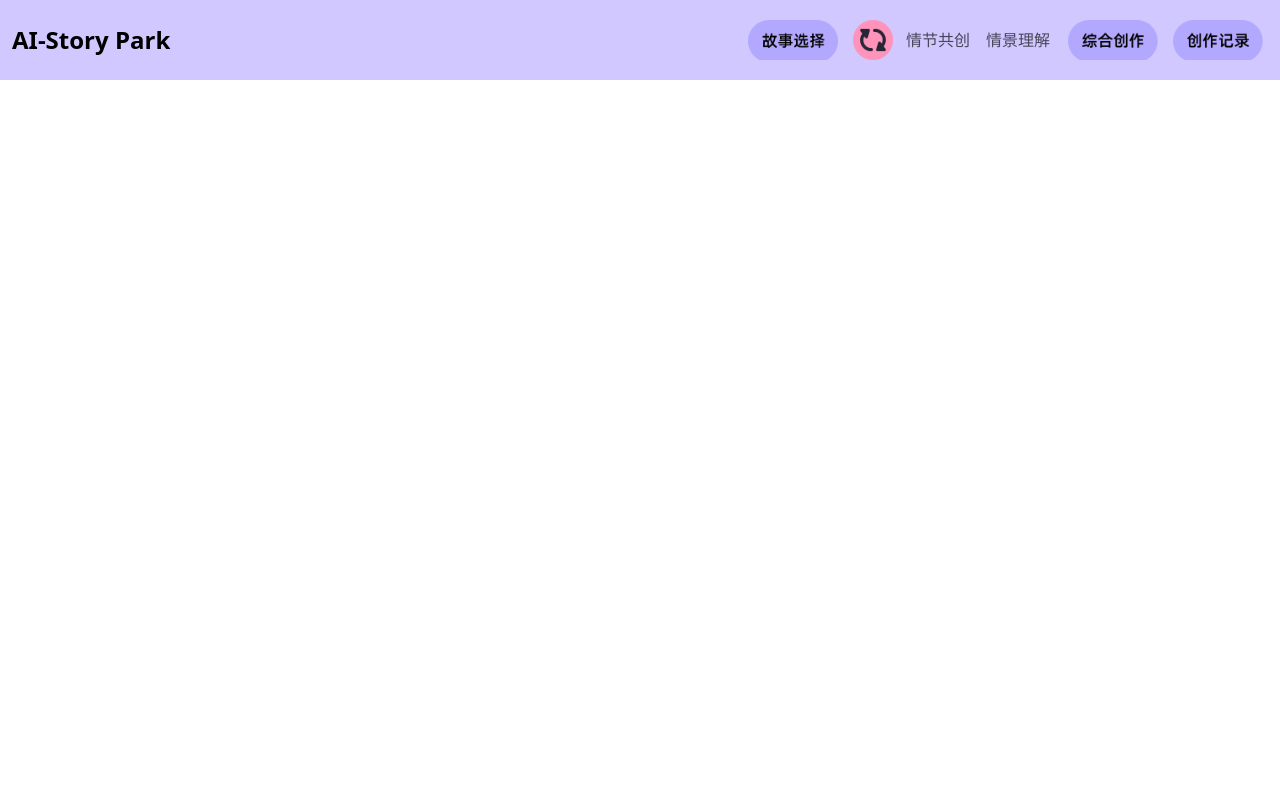
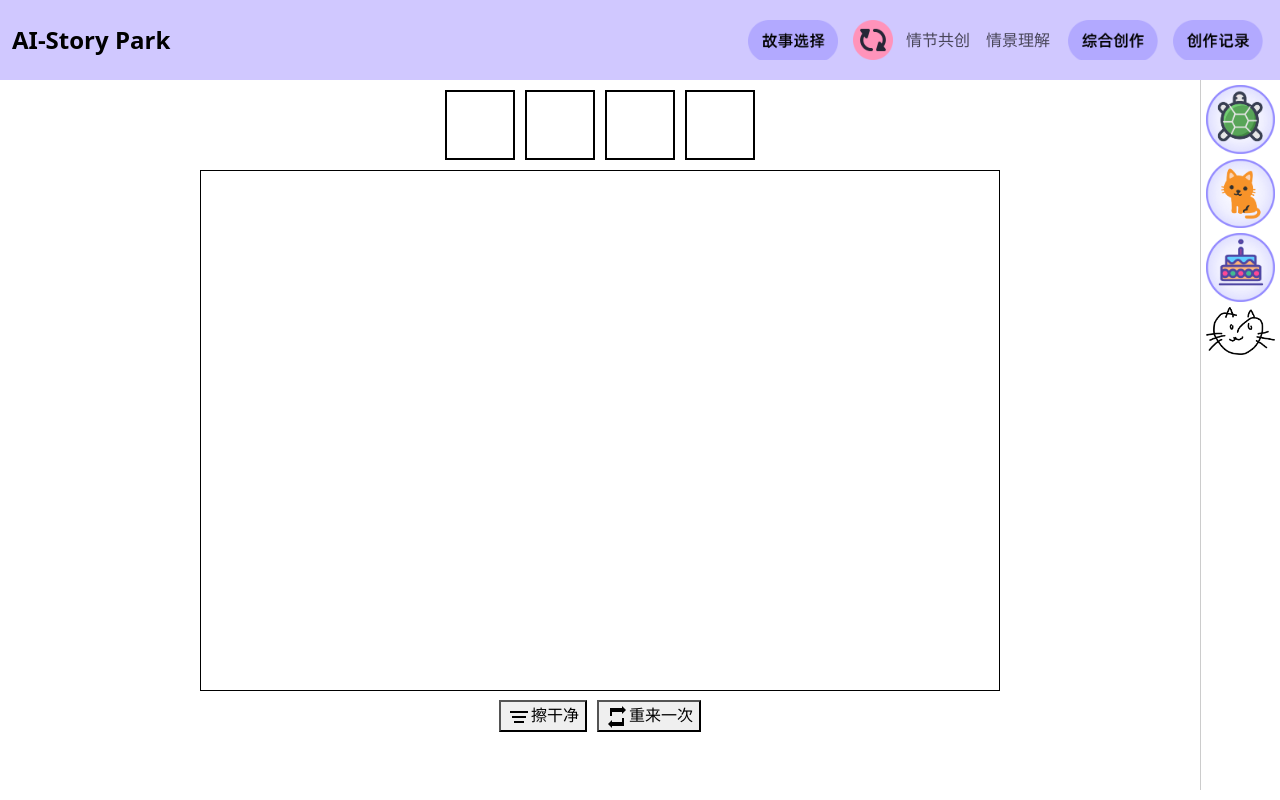
Before and after one commit to minedec/StoryPark, a React app in the folder storyparkreact/: page /PaintPage in a window 1280 px wide. Built offline with nearby package versions, Linux system fonts and the light colour scheme.

Commit message:
增加第二阶段画板hhh

```diff
--- a/storyparkreact/package.json
+++ b/storyparkreact/package.json
@@ -50,6 +50,8 @@
     "react-app-polyfill": "^3.0.0",
     "react-bootstrap": "^2.10.4",
     "react-dev-utils": "^12.0.1",
+    "react-dnd": "^16.0.1",
+    "react-dnd-html5-backend": "^16.0.1",
     "react-dom": "^18.2.0",
     "react-p5": "^1.4.1",
     "react-refresh": "^0.11.0",
--- a/storyparkreact/src/App.js
+++ b/storyparkreact/src/App.js
@@ -7,6 +7,7 @@ import {Button, Navbar, Nav, Container} from 'react-bootstrap'
 import { useNavigate } from 'react-router-dom';
 import SketchPad from './SketchPad';
 import { restartNewStory } from './util';
+import PaintPage from './PaintPage';
 
 let appData1 = {};
 
@@ -180,6 +181,7 @@ function App() {
       <Route path="/" element={<ChoosePage />} />
       <Route path="/choose-page" element={<ChoosePage />} />
       <Route path="/StoryPage" element={<StoryPage />} />
+      <Route path="/PaintPage" element={<PaintPage />} />
     </Routes>
     </Router>
   );
--- /dev/null
+++ b/storyparkreact/src/PaintPage.jsx
@@ -0,0 +1,286 @@
+import React, { useState, useRef, useEffect } from 'react';
+import { DndProvider, useDrag, useDrop } from 'react-dnd';
+import { HTML5Backend } from 'react-dnd-html5-backend';
+
+const PaintPage = () => {
+  const [selectedImages, setSelectedImages] = useState([]);
+  const [rightImages, setRightImages] = useState([
+    './story1.png',
+    './story2.png',
+    './story3.png',
+    './savedraw1.png',
+    // Add more image paths as needed
+  ]);
+  const canvasRef = useRef(null);
+  const [isDrawing, setIsDrawing] = useState(false);
+  const [droppedImages, setDroppedImages] = useState([]);
+  const [drawingData, setDrawingData] = useState([]);
+  const [history, setHistory] = useState([{ drawingData: [], droppedImages: [], selectedImages: [] }]);
+  const [currentStateIndex, setCurrentStateIndex] = useState(0);
+
+  const handleImageClick = (imagePath) => {
+    if (selectedImages.length < 4 && !selectedImages.includes(imagePath)) {
+      const newSelectedImages = [...selectedImages, imagePath];
+      setSelectedImages(newSelectedImages);
+      const newHistory = history.slice(0, currentStateIndex + 1);
+      newHistory.push({ drawingData, droppedImages, selectedImages: newSelectedImages });
+      setHistory(newHistory);
+      setCurrentStateIndex(newHistory.length - 1);
+    }
+  };
+
+  const handleCanvasMouseDown = (e) => {
+    setIsDrawing(true);
+    const canvas = canvasRef.current;
+    const ctx = canvas.getContext('2d');
+    const x = e.nativeEvent.offsetX;
+    const y = e.nativeEvent.offsetY;
+    ctx.beginPath();
+    ctx.moveTo(x, y);
+    setDrawingData([...drawingData, { type: 'start', x, y }]);
+  };
+
+  const handleCanvasMouseMove = (e) => {
+    if (!isDrawing) return;
+    const canvas = canvasRef.current;
+    const ctx = canvas.getContext('2d');
+    const x = e.nativeEvent.offsetX;
+    const y = e.nativeEvent.offsetY;
+    ctx.lineTo(x, y);
+    ctx.stroke();
+    setDrawingData([...drawingData, { type: 'move', x, y }]);
+  };
+
+  const handleCanvasMouseUp = () => {
+    setIsDrawing(false);
+    const newDrawingData = [...drawingData, { type: 'end' }];
+    setDrawingData(newDrawingData);
+    const newHistory = history.slice(0, currentStateIndex + 1);
+    newHistory.push({ drawingData: newDrawingData, droppedImages, selectedImages });
+    setHistory(newHistory);
+    setCurrentStateIndex(newHistory.length - 1);
+  };
+
+  useEffect(() => {
+    const canvas = canvasRef.current;
+    const ctx = canvas.getContext('2d');
+    ctx.lineJoin = 'round';
+    ctx.lineCap = 'round';
+    ctx.lineWidth = 2;
+
+    // Redraw all saved drawing data
+    drawingData.forEach((data, index) => {
+      if (data.type === 'start') {
+        ctx.beginPath();
+        ctx.moveTo(data.x, data.y);
+      } else if (data.type === 'move') {
+        ctx.lineTo(data.x, data.y);
+        ctx.stroke();
+      }
+    });
+  }, [drawingData]);
+
+  useEffect(() => {
+    const canvas = canvasRef.current;
+    const ctx = canvas.getContext('2d');
+    ctx.clearRect(0, 0, canvas.width, canvas.height);
+
+    // Redraw all saved drawing data
+    drawingData.forEach((data) => {
+      if (data.type === 'start') {
+        ctx.beginPath();
+        ctx.moveTo(data.x, data.y);
+      } else if (data.type === 'move') {
+        ctx.lineTo(data.x, data.y);
+        ctx.stroke();
+      }
+    });
+
+    // Redraw all dropped images
+    droppedImages.forEach((img) => {
+      const imgElement = new Image();
+      imgElement.src = img.src;
+      imgElement.onload = () => {
+        ctx.drawImage(imgElement, img.x, img.y, 50, 50);
+      };
+    });
+  }, [drawingData, droppedImages]);
+
+  const DraggableImage = ({ src, index }) => {
+    const [{ isDragging }, drag] = useDrag(() => ({
+      type: 'image',
+      item: { src, index },
+      collect: (monitor) => ({
+        isDragging: !!monitor.isDragging(),
+      }),
+    }));
+
+    return (
+      <img
+        ref={drag}
+        src={src}
+        alt={`Selected ${index}`}
+        style={{
+          width: '50px',
+          height: '50px',
+          opacity: isDragging ? 0.5 : 1,
+          cursor: 'move',
+          margin: '2px',
+        }}
+      />
+    );
+  };
+
+  const DropZone = () => {
+    const [, drop] = useDrop(() => ({
+      accept: 'image',
+      drop: (item, monitor) => {
+        const dropPos = monitor.getClientOffset();
+        if (dropPos && canvasRef.current) {
+          const canvasRect = canvasRef.current.getBoundingClientRect();
+          const x = dropPos.x - canvasRect.left - 25;
+          const y = dropPos.y - canvasRect.top - 25;
+          const newDroppedImages = [...droppedImages, { src: item.src, x, y }];
+          setDroppedImages(newDroppedImages);
+          const newHistory = history.slice(0, currentStateIndex + 1);
+          newHistory.push({ drawingData, droppedImages: newDroppedImages, selectedImages });
+          setHistory(newHistory);
+          setCurrentStateIndex(newHistory.length - 1);
+        }
+      },
+    }));
+
+    return (
+      <div
+        ref={drop}
+        style={{ position: 'relative', width: '800px', height: '520px', margin: '0 auto' }}
+      >
+        <canvas
+          ref={canvasRef}
+          width={800}
+          height={520}
+          style={{ border: '1px solid black', maxWidth: '100%', maxHeight: 'calc(80vh - 20px)' }}
+          onMouseDown={handleCanvasMouseDown}
+          onMouseMove={handleCanvasMouseMove}
+          onMouseUp={handleCanvasMouseUp}
+          onMouseLeave={handleCanvasMouseUp}
+        />
+        {droppedImages.map((img, index) => (
+          <img
+            key={index}
+            src={img.src}
+            alt={`Dropped ${index}`}
+            style={{
+              position: 'absolute',
+              left: img.x,
+              top: img.y,
+              width: '50px',
+              height: '50px',
+              pointerEvents: 'none',
+            }}
+          />
+        ))}
+      </div>
+    );
+  };
+
+  const handleClear = () => {
+    const canvas = canvasRef.current;
+    const ctx = canvas.getContext('2d');
+    ctx.clearRect(0, 0, canvas.width, canvas.height);
+    setDrawingData([]);
+    setDroppedImages([]);
+    setSelectedImages([]);
+    const newHistory = [...history, { drawingData: [], droppedImages: [], selectedImages: [] }];
+    setHistory(newHistory);
+    setCurrentStateIndex(newHistory.length - 1);
+  };
+
+  const handleUndo = () => {
+    if (currentStateIndex > 0) {
+      const newIndex = currentStateIndex - 1;
+      const previousState = history[newIndex];
+      setCurrentStateIndex(newIndex);
+      setDrawingData(previousState.drawingData);
+      setDroppedImages(previousState.droppedImages);
+      setSelectedImages(previousState.selectedImages);
+
+      // Immediately redraw the canvas
+      const canvas = canvasRef.current;
+      const ctx = canvas.getContext('2d');
+      ctx.clearRect(0, 0, canvas.width, canvas.height);
+      previousState.drawingData.forEach((data) => {
+        if (data.type === 'start') {
+          ctx.beginPath();
+          ctx.moveTo(data.x, data.y);
+        } else if (data.type === 'move') {
+          ctx.lineTo(data.x, data.y);
+          ctx.stroke();
+        }
+      });
+    }
+  };
+
+  return (
+    <DndProvider backend={HTML5Backend}>
+      <div style={{ display: 'flex', height: 'calc(100vh - 90px)' }}>
+        <div style={{ display: 'flex', flexDirection: 'column', flex: 1, padding: '10px' }}>
+          <div style={{ display: 'flex', justifyContent: 'center', marginBottom: '10px' }}>
+            {[...Array(4)].map((_, index) => (
+              <div
+                key={index}
+                style={{
+                  width: '70px',
+                  height: '70px',
+                  border: '2px solid black',
+                  margin: '0 5px',
+                  display: 'flex',
+                  justifyContent: 'center',
+                  alignItems: 'center',
+                  padding: '8px',
+                }}
+              >
+                {selectedImages[index] ? (
+                  <DraggableImage src={selectedImages[index]} index={index} />
+                ) : null}
+              </div>
+            ))}
+          </div>
+          <DropZone />
+          <div style={{ display: 'flex', justifyContent: 'center', marginTop: '10px' }}>
+            <button onClick={handleClear} style={{ marginRight: '10px' }}>
+              <svg width="24" height="24" viewBox="0 0 24 24" fill="none" xmlns="http://www.w3.org/2000/svg">
+                <path d="M3 6H21V8H3V6ZM5 11H19V13H5V11ZM7 16H17V18H7V16Z" fill="currentColor"/>
+              </svg>
+              擦干净
+            </button>
+            <button onClick={handleUndo}>
+              <svg width="24" height="24" viewBox="0 0 24 24" fill="none" xmlns="http://www.w3.org/2000/svg">
+                <path d="M7 7H17V9L21 5L17 1V3H5V11H7V7ZM17 17H7V15L3 19L7 23V21H19V13H17V17Z" fill="currentColor"/>
+              </svg>
+              重来一次
+            </button>
+          </div>
+        </div>
+        <div style={{ width: '80px', overflowY: 'auto', maxHeight: 'calc(100vh - 30px)', borderLeft: '1px solid #ccc', padding: '5px' }}>
+          {rightImages.map((src, index) => (
+            <img
+              key={index}
+              src={src}
+              alt={`Right ${index}`}
+              style={{
+                width: '100%',
+                marginBottom: '5px',
+                cursor: selectedImages.includes(src) ? 'not-allowed' : 'pointer',
+                opacity: selectedImages.includes(src) ? 0.5 : 1
+              }}
+              onClick={() => !selectedImages.includes(src) && handleImageClick(src)}
+            />
+          ))}
+        </div>
+      </div>
+    </DndProvider>
+  );
+};
+
+export default PaintPage;
```
Also changed, not shown: 1 other file (tests, documents, lock files or other folders).
